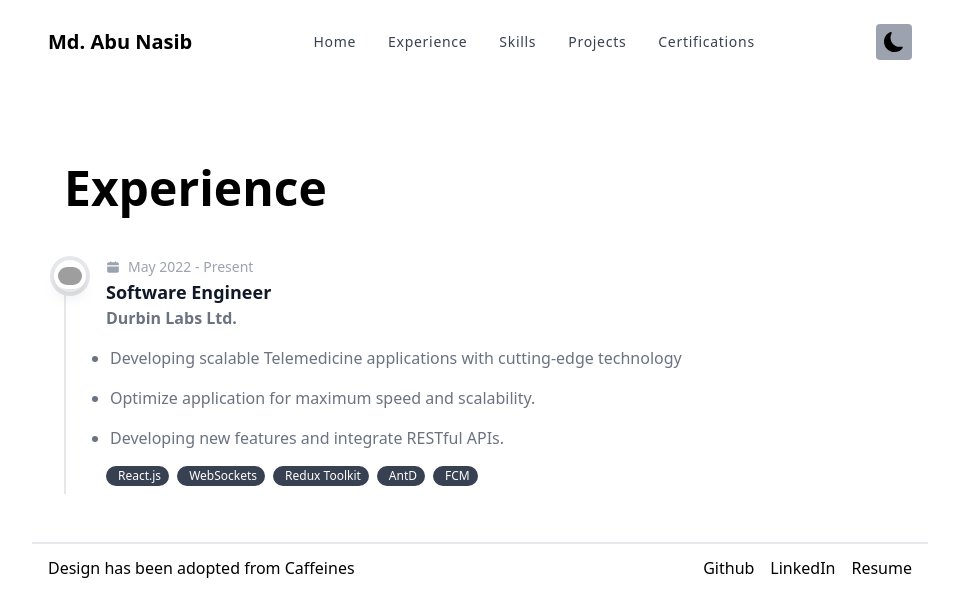
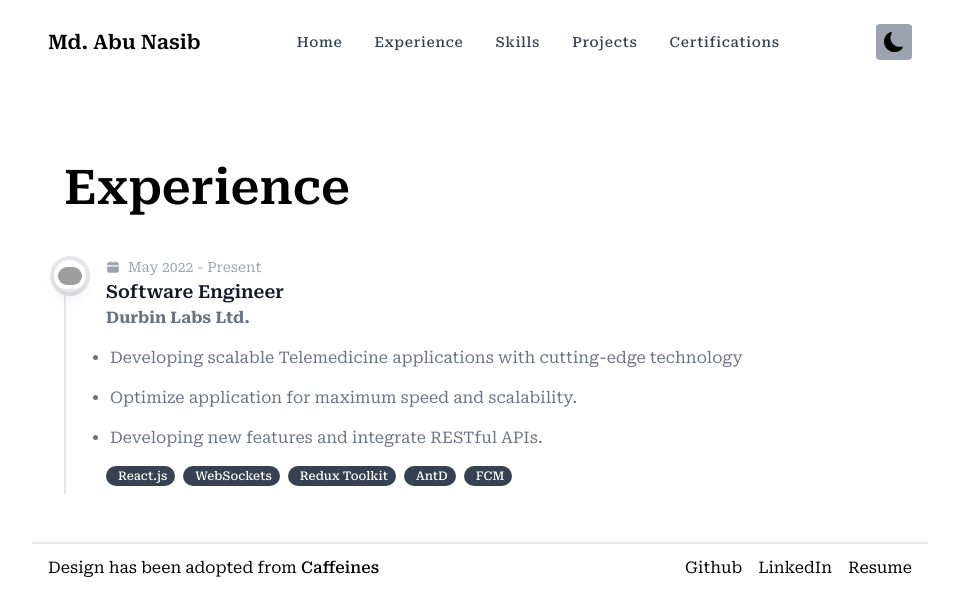
Before and after one commit to Sparrow48/sparrow48.github.io, a React (Vite) app: page /experience in a window 1280 px wide. Shown: the top 616 px of the page, without its empty margins (160-1119 px from the left). Built offline with nearby package versions, Linux system fonts and the light colour scheme; grey boxes are pictures that could not be loaded.

Commit message:
Fix font & header .

```diff
--- a/src/App.jsx
+++ b/src/App.jsx
@@ -9,11 +9,9 @@ function App() {
 
   return (
     <Router>
-      <div className='font-jetbrains dark:bg-black dark:text-white'>
-        <div className=' max-w-4xl mx-auto'>
-          <div className='sticky top-0'>
-            <Header />
-          </div>
+      <div className=' font-robotoSerif min-h-screen dark:bg-black dark:text-white'>
+        <div className='max-w-4xl mx-auto'>
+          <Header />
           <Routes>
             <Route path={'/*'} element={<Navigation />} />
           </Routes>
--- a/src/components/Header.jsx
+++ b/src/components/Header.jsx
@@ -9,7 +9,7 @@ const Header = () => {
         <Navbar
             fluid={true}
             rounded={true}
-            className=" sticky z-20  py-2 gap-1 mx-auto  bg-white md:py-6 md:mb-6 dark:!bg-black"
+            className=" sticky top-0 z-20  py-2 gap-1 mx-auto  bg-white md:py-6 md:mb-6 dark:!bg-black"
         >
             <Navbar.Brand>
                 <NavLink to="/">
@@ -60,7 +60,6 @@ const Header = () => {
                 </Navbar.Link>
             </Navbar.Collapse>
         </Navbar>
-
         // <div className="sticky top-0 z-20 py-2 bg-white md:py-6 md:mb-6 dark:bg-black max-w-4xl mx-auto">
         //     <div className='container px-4 mx-auto lg:max-w-4xl flex items-center justify-between'>
         //         <div>
--- a/src/index.css
+++ b/src/index.css
@@ -1,3 +1,7 @@
+@import url('https://fonts.googleapis.com/css2?family=JetBrains+Mono:wght@100;200;300;400;500;600;700;800&display=swap');
+@import url('https://fonts.googleapis.com/css2?family=Yantramanav:wght@100;300;400;500;700;900&display=swap');
+@import url('https://fonts.googleapis.com/css2?family=Roboto+Serif:opsz,wght@8..144,100;8..144,200;8..144,300;8..144,400;8..144,500;8..144,600;8..144,700;8..144,800;8..144,900&display=swap');
+
 @tailwind base;
 @tailwind components;
 @tailwind utilities;
--- a/src/pages/Experience.jsx
+++ b/src/pages/Experience.jsx
@@ -13,7 +13,7 @@ const Experience = () => {
                     Experience
                 </h1>
                 <div className='mt-12 dark:text-white text-gray-700'>
-                    <ol className="-z-10 relative border-l-2 border-gray-200 dark:border-gray-700">
+                    <ol className=" z-0 relative border-l-2 border-gray-200 dark:border-gray-700">
                         {renderExperiences}
                     </ol>
                 </div>
--- a/tailwind.config.cjs
+++ b/tailwind.config.cjs
@@ -8,7 +8,13 @@ module.exports = {
     'node_modules/flowbite-react/**/*.{js,jsx,ts,tsx}'
   ],
   theme: {
-    extend: {},
+    extend: {
+      fontFamily: {
+        myFont: ['Yantramanav', 'sans-serif'],
+        jetBrains: ['JetBrains Mono', 'monospace'],
+        robotoSerif: ['Roboto Serif', 'serif']
+      },
+    },
   },
   plugins: [
     require('flowbite/plugin')
```
Also changed, not shown: src/router/Navigation.jsx (+6 -4 lines).
